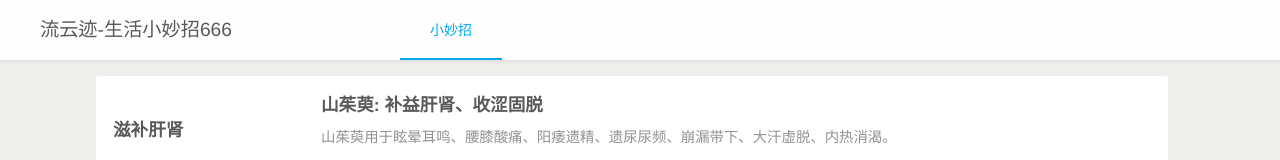
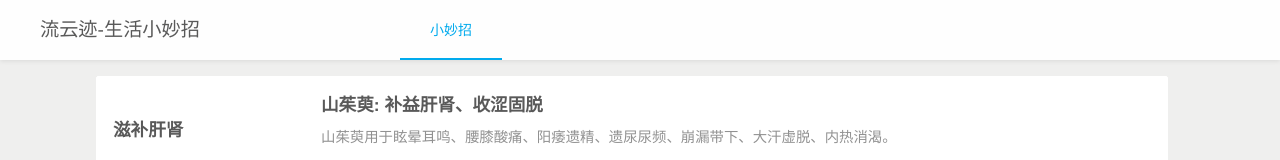
Before and after one commit to wawadeqshn/commerce-liuyunji, a Vue app: page / in a window 1280 px wide. Shown: the top 160 px of the page. Built offline with nearby package versions, Linux system fonts and the light colour scheme; what vue-particles would draw is missing.

Commit message:
调整信息

```diff
--- a/src/components/RecipeCompnent/TopBar.vue
+++ b/src/components/RecipeCompnent/TopBar.vue
@@ -4,7 +4,7 @@
       <div class="MoveingLight"></div>
       <div class="MediaIndexContent">
         <div class="MediaLeft" @click="ChangeRouter('RecipeIndex')">
-          <span>流云迹-生活小妙招666</span>
+          <span>流云迹-生活小妙招</span>
         </div>
         <div class="MediaRight">
           <div :class="Active == 0 ? 'MenuItemActive' : 'MenuItem'" @click="ChangeRouter('RecipeIndex')">小妙招</div>
@@ -12,7 +12,7 @@
       </div>
     </div>
     <div class="MobileTopBar">
-      <div class="MobileTopBarLogo" @click="ChangeRouter('RecipeIndex')">流云迹-生活小妙招2</div>
+      <div class="MobileTopBarLogo" @click="ChangeRouter('RecipeIndex')">流云迹-生活小妙招</div>
       <div class="MenuTopBarIcon" @click="OpenMenu()">
 <!--
         <i :class="OpenMobileMenu ? 'iconfont icon-fork IconfontSize' : 'iconfont icon-iconset0194 IconfontSize'"></i>
```
